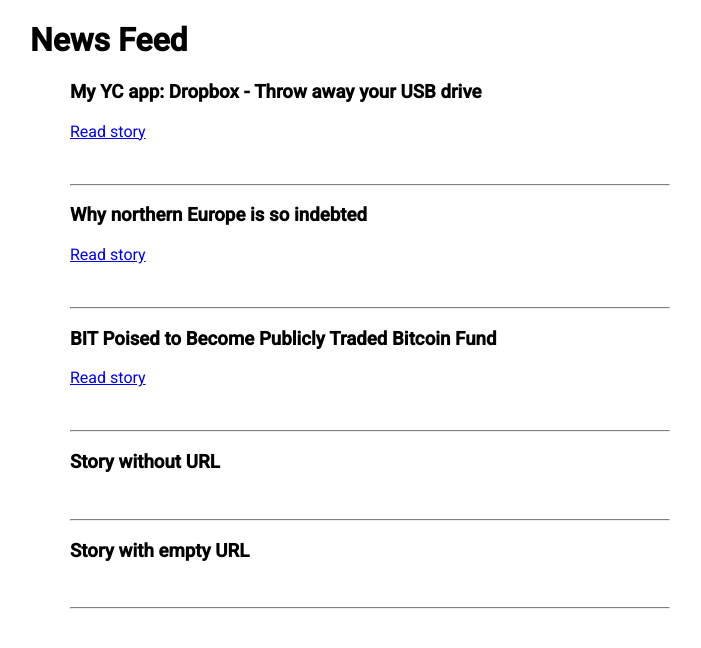
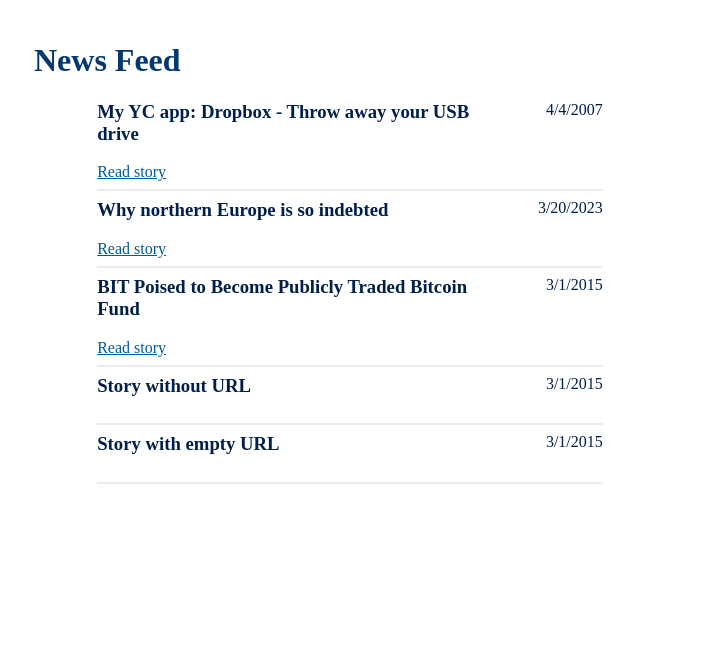
Before and after one commit to wendyle09/news-feed, an Angular app: page / in a window 1280 px wide. Shown: the top 648 px of the page, without its empty margins (290-991 px from the left). Built offline with nearby package versions, Linux system fonts and the light colour scheme.

Commit message:
add styling

```diff
--- a/src/app/app.component.html
+++ b/src/app/app.component.html
@@ -2,11 +2,17 @@
   <h1>News Feed</h1>
   <ul>
     <li *ngFor="let story of stories">
-      <h3>{{ story.title }}</h3>
-      <p *ngIf="story.url">
+      <div class="story-box">
+        <div class="story-box-title">
+          <h3>{{ story.title }}</h3>
+        </div>
+        <div class="story-box-time">
+          <span>{{ getDateFromUnixTime(story.time) }}</span>
+        </div>
+      </div>
+      <span *ngIf="story.url">
         <a href="{{ story.url }}">Read story</a>
-      </p>
-      <br />
+      </span>
       <hr class="solid" />
     </li>
   </ul>
--- a/src/app/app.component.ts
+++ b/src/app/app.component.ts
@@ -15,4 +15,9 @@
   ngOnInit(): void {
     this.stories = this.storiesService.getNewStories();
   }
+
+  getDateFromUnixTime(time: number) {
+    var date = new Date(time * 1000);
+    return date.toLocaleDateString();
+  }
 }
--- a/src/styles.scss
+++ b/src/styles.scss
@@ -1,21 +1,53 @@
-.news-feed-container {
-  align-self: center;
-  margin: 0% 25%;
+body {
+  color: #011f4b;
+}
+
+a {
+  color: #005b96;
+}
+
+a:visited {
+  color: #011f4b;
+}
+
+a:hover {
+  color: #b3cde0;
+}
+
+h1 {
+  color: #03396c;
+}
+
+h3 {
+  margin-top: 0;
 }
 
 hr.solid {
-  border-top: 1px solid gray;
+  border: 1px solid #e9edec;
 }
 
 ul {
   list-style-type: none;
+  margin: 0% 10%;
+  padding: 0;
 }
 
-html,
-body {
-  height: 100%;
+.news-feed-container {
+  align-self: center;
+  margin: 0% 20%;
+  padding: 1% 5%;
 }
-body {
-  margin: 0;
-  font-family: Roboto, "Helvetica Neue", sans-serif;
+
+.story-box {
+  display: flex;
 }
+
+.story-box-title {
+  flex: 0 0 80%;
+}
+
+.story-box-time {
+  text-align: right;
+  flex: 0 0 20%;
+  margin: 0% 5% 0% 0%;
+}
```
